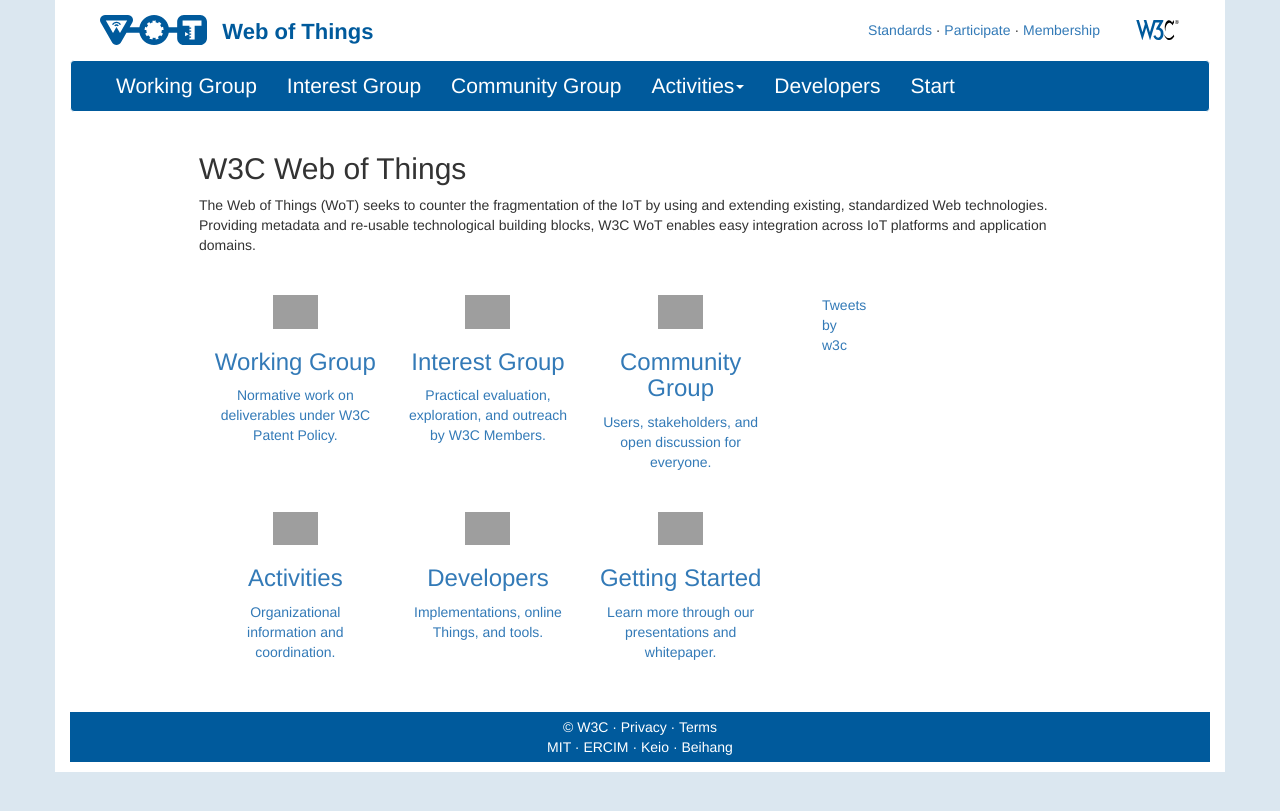
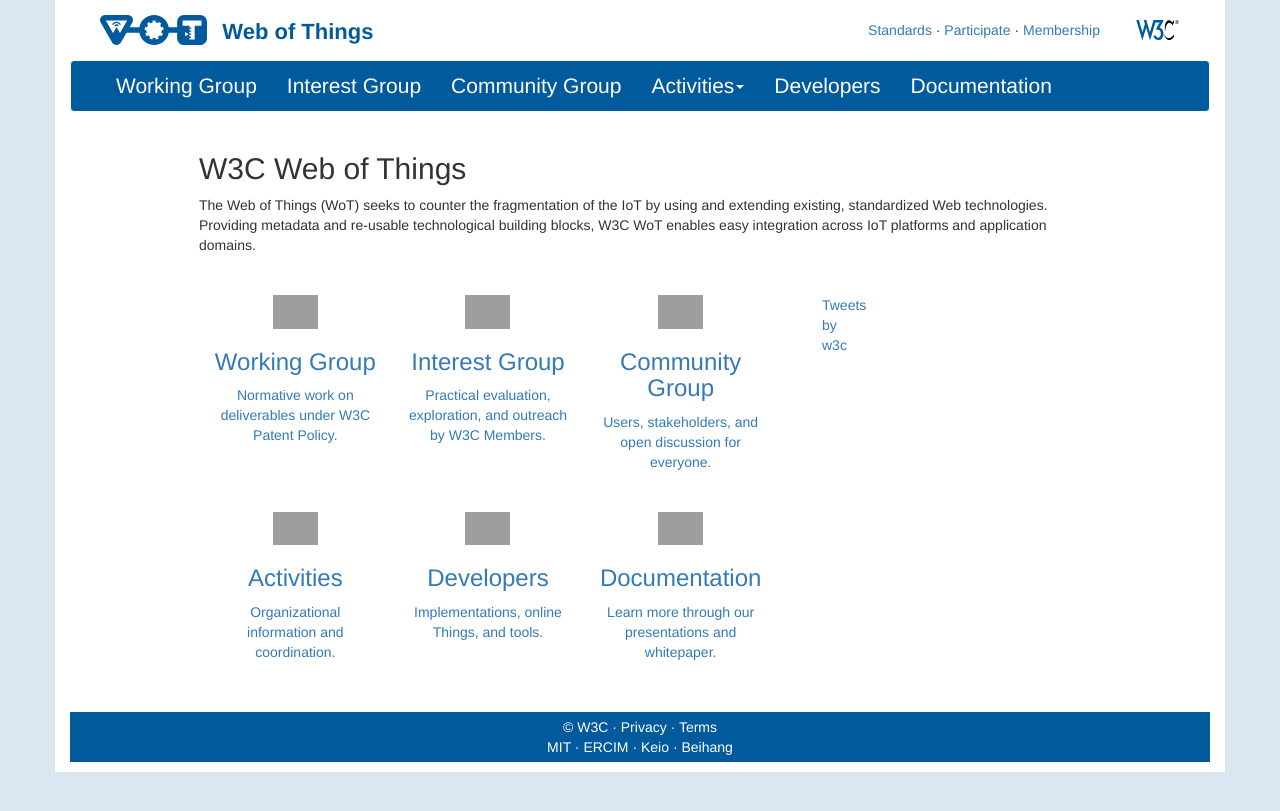
Before and after one commit to w3c/wot-marketing, a Jekyll site: the page built from docs/index.html, in a window 1280 px wide, cut to the strip 0-811 px from the top of the page. Built offline with Jekyll 4.4.1, drawn with Linux system fonts in a browser that asks for light colours; nearby versions of some CDN libraries; comment, search, counter and statistics services are not loaded; grey boxes are pictures that could not be loaded.

Commit message:
rename "getting started" to "documentation"

```diff
--- a/docs/_config.yml
+++ b/docs/_config.yml
@@ -31,8 +31,8 @@
      url: /wot-marketing/activities/tf-scripting/
  - title: Developers
    url: /wot-marketing/developers/
- - title: Start
-   url: /wot-marketing/getting-started/
+ - title: Documentation
+   url: /wot-marketing/documentation/
 # - title: More
 #   subnavigation:
 #   - title: Getting Started
--- a/docs/getting-started/index.html
+++ b/docs/documentation/index.html
@@ -1,10 +1,10 @@
 ---
 layout: default
-title: Getting Started
+title: Documentation
 group: "navigation"
 ---
 <div>
-	<h2>Getting Started</h2>
+	<h2>Documentation</h2>
 	<p>The W3C Web of Things (WoT) seeks to counter the fragmentation of the IoT, making it much easier to create
 		applications without the need to master the disparate variety of IoT technologies and standards.
 		WoT defines an abstract architecture that is based on a set of requirements that were derived from use cases for multiple application domains.
--- a/docs/index.html
+++ b/docs/index.html
@@ -70,11 +70,11 @@
 			</a>
 		</div>
 		<div class="col-md-4 text-center">
-			<a href="/wot-marketing/getting-started/">
+			<a href="/wot-marketing/documentation/">
 				<div class="icon"><img src="https://image.flaticon.com/icons/svg/88/88179.svg" alt="" width="45" />
 				</div>
 				<div class="description">
-					<h3>Getting Started</h3>
+					<h3>Documentation</h3>
 					<p>Learn more through our presentations and whitepaper.</p>
 				</div>
 			</a>
```
